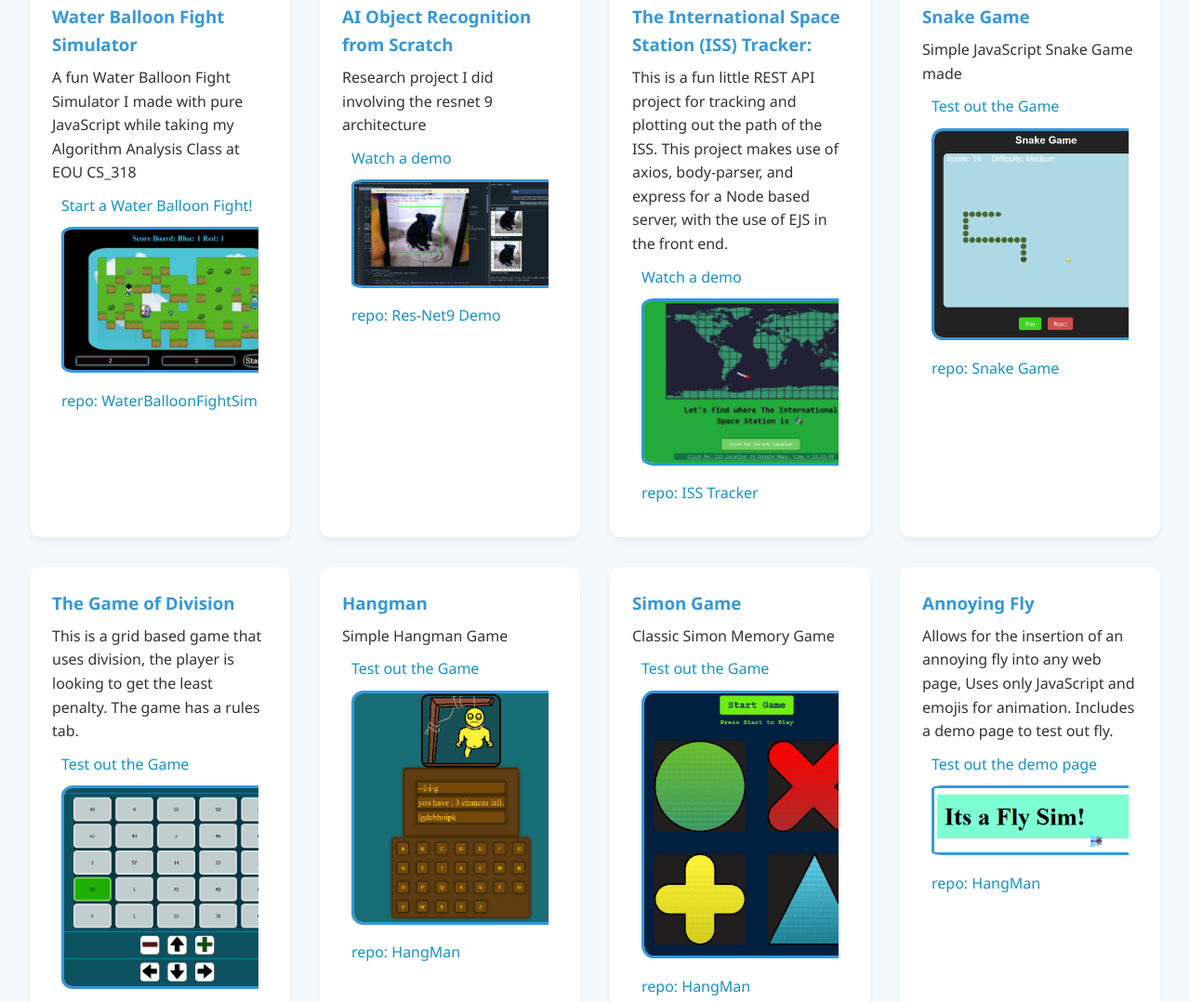
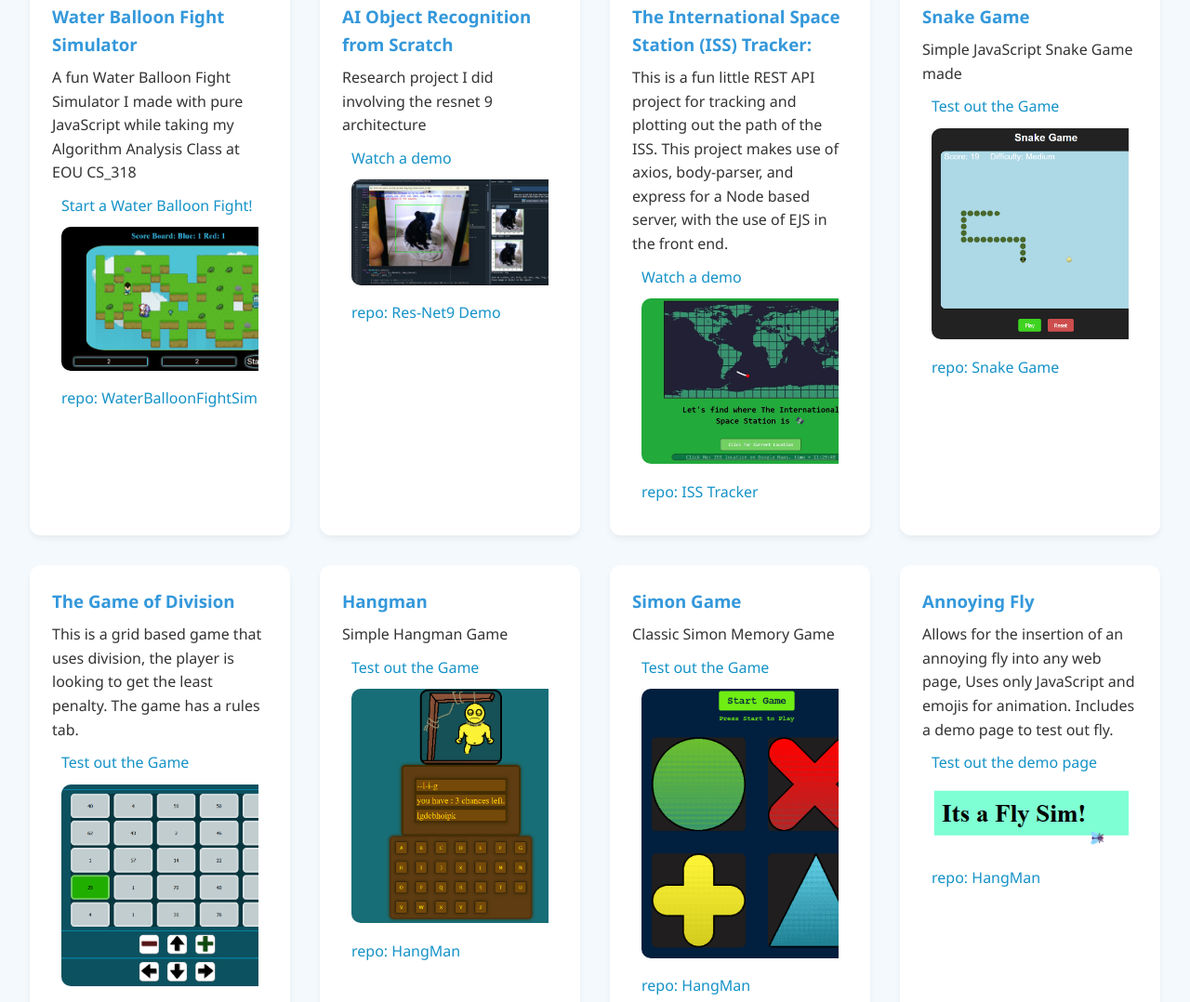
Before and after one commit to MichaelGalloway404/Portfolio, a plain HTML site: page index.html in a window 1280 px wide. Shown: the part 874-1952 px from the top of the page at 93% size. Drawn offline with Linux system fonts and the light colour scheme.

Commit message:
small style change so that images have colorless boarders

```diff
--- a/styles/style.css
+++ b/styles/style.css
@@ -26,8 +26,8 @@
 
 .imgCard {
   width: 250px;
-  border: solid #3498db 3px;
-  border-radius: 5%;
+  /* border: solid #3498db 3px; */
+  border-radius: 10px;
 }
 
 /* Reset & Base Styles */
```
